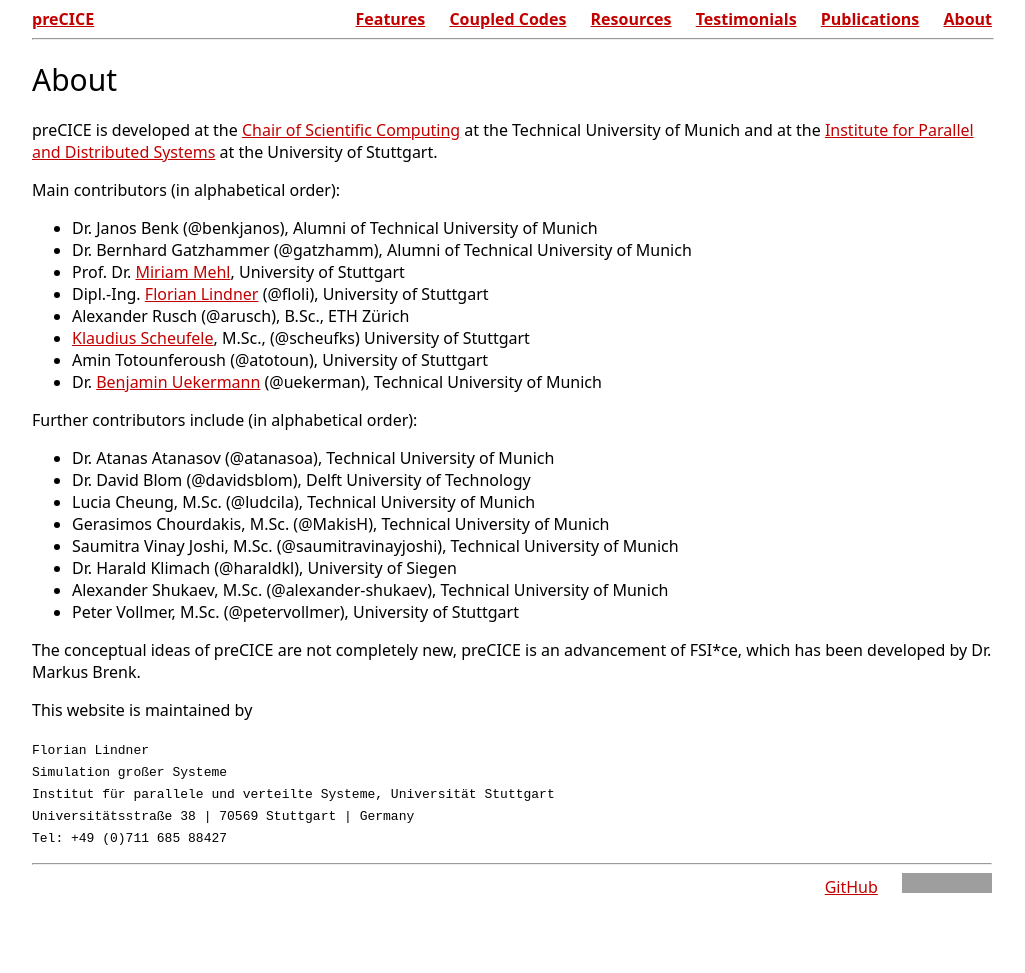
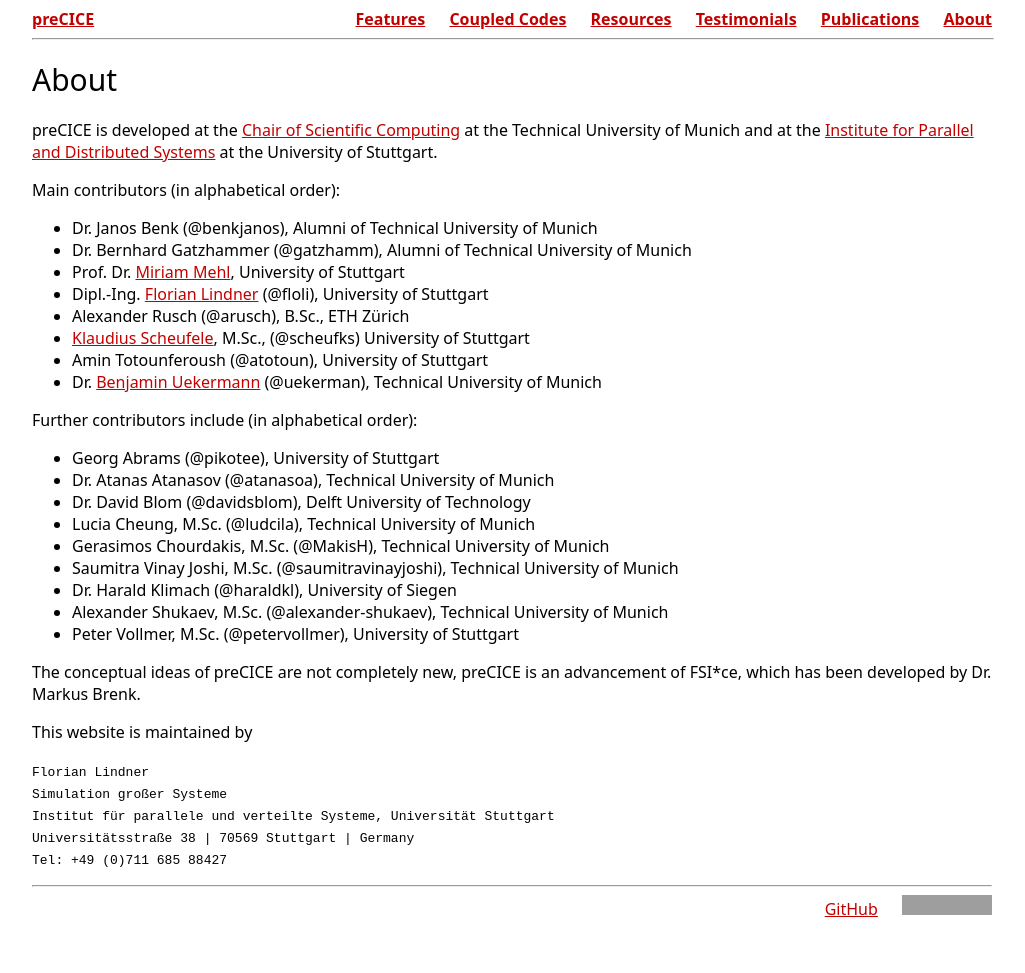
Before and after one commit to precice/precice.github.io_old, a Jekyll site: the page built from 08-about.md, in a window 1280 px wide. Shown: the whole page, without its empty margins (128-1153 px from the left). Built offline with Jekyll 4.4.1, drawn with Linux system fonts in a browser that asks for light colours; before the commit the page ends 951 px from its top, so only the background shows below that; grey boxes are pictures that could not be loaded.

Commit message:
Update 08-about.md

```diff
--- a/08-about.md
+++ b/08-about.md
@@ -22,6 +22,7 @@
 
 Further contributors include (in alphabetical order):
 
++ Georg Abrams (@pikotee), University of Stuttgart
 + Dr. Atanas Atanasov (@atanasoa), Technical University of Munich
 + Dr. David Blom (@davidsblom), Delft University of Technology
 + Lucia Cheung, M.Sc. (@ludcila), Technical University of Munich
```
